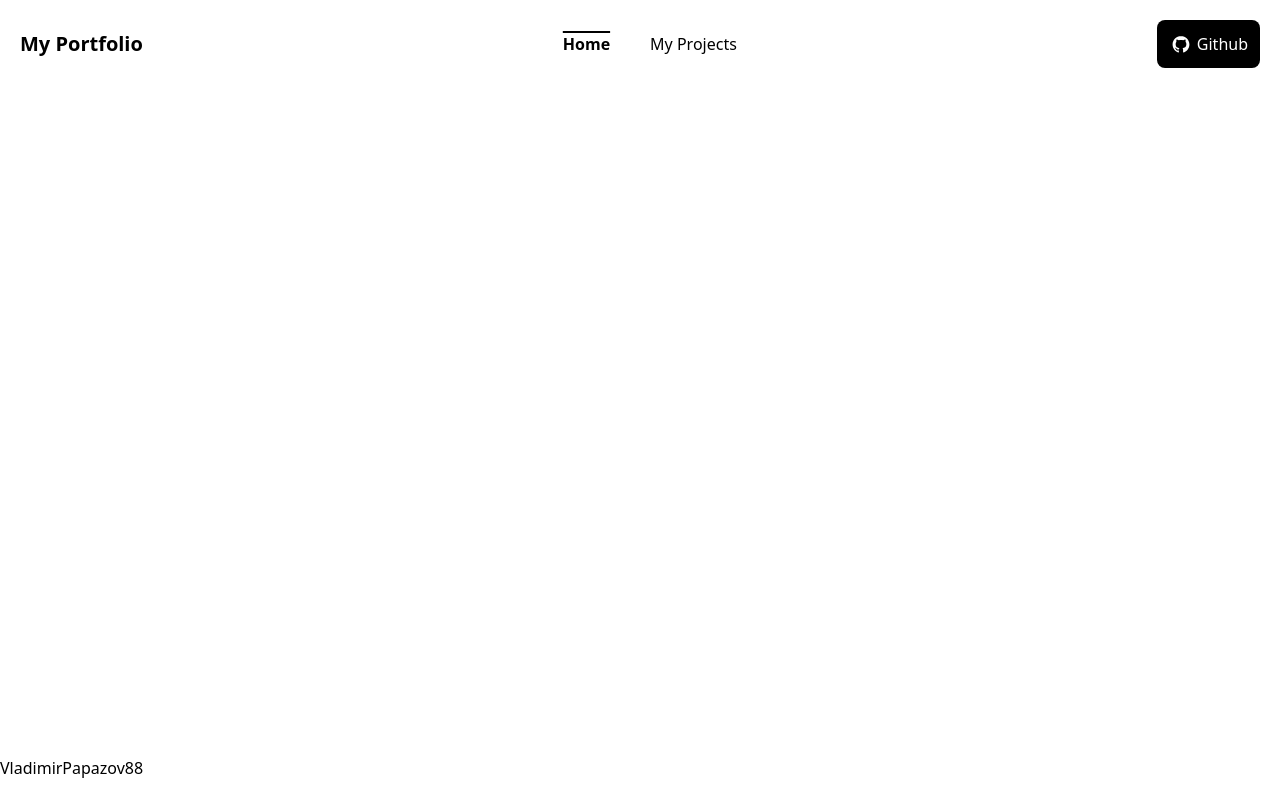
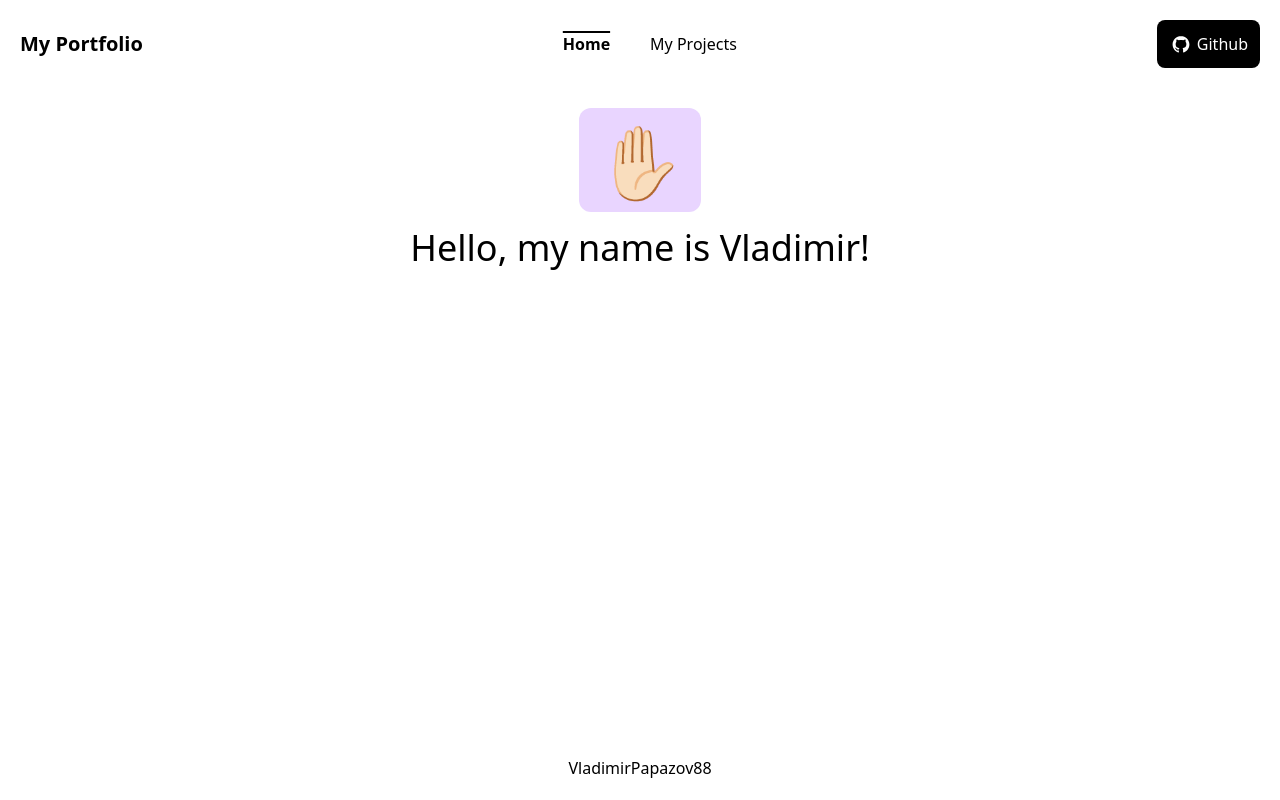
Before and after one commit to vlppz/my_portfolio-OLD-, a React (Create React App) app: page / in a window 1280 px wide. Built offline with nearby package versions, Linux system fonts and the light colour scheme.

Commit message:
edit files dfgfd

```diff
--- a/src/App.js
+++ b/src/App.jsx
@@ -2,6 +2,7 @@ import { useState } from 'react';
 import './App.css';
 import { Button, Link } from './Components'
 import { DiGithubBadge } from 'react-icons/di'
+import { Home } from './Home'
 
 function App() {
     const [active, setActive] = useState("1");
@@ -26,7 +27,11 @@ function App() {
                 <Button onClick={goToGH} text={<span className="flex items-center"><DiGithubBadge className="text-2xl mr-1"/> Github</span>}></Button>
             </nav>
 
-            <footer className="fixed bottom-5 items-center w">VladimirPapazov88</footer>
+            <main>
+                <Home />
+            </main>
+
+            <footer className="fixed bottom-5 text-center w-screen">VladimirPapazov88</footer>
         </div>
     )
 }
--- a/src/Home.js
+++ /dev/null
@@ -1 +0,0 @@
-function Home
--- /dev/null
+++ b/src/Home.jsx
@@ -0,0 +1,14 @@
+import { Button, Link } from './Components'
+
+function Home() {
+    return (
+        <main className='pxl-10 pt-5'>
+            <div className='w-screen flex justify-center items-center'>
+                <div className="text-7xl p-4 bg-purple-200 rounded-xl transition-all ease-in-out duration-500 hover:rotate-12"><span className="cursor-default">✋🏻</span></div>
+            </div>
+            <h1 className="font-light text-4xl w-screen text-center mt-4">Hello, my name is Vladimir!</h1>
+        </main>
+    )
+}
+
+export { Home };
```
Also changed, not shown: src/Components.jsx (renamed from src/Components.js).
